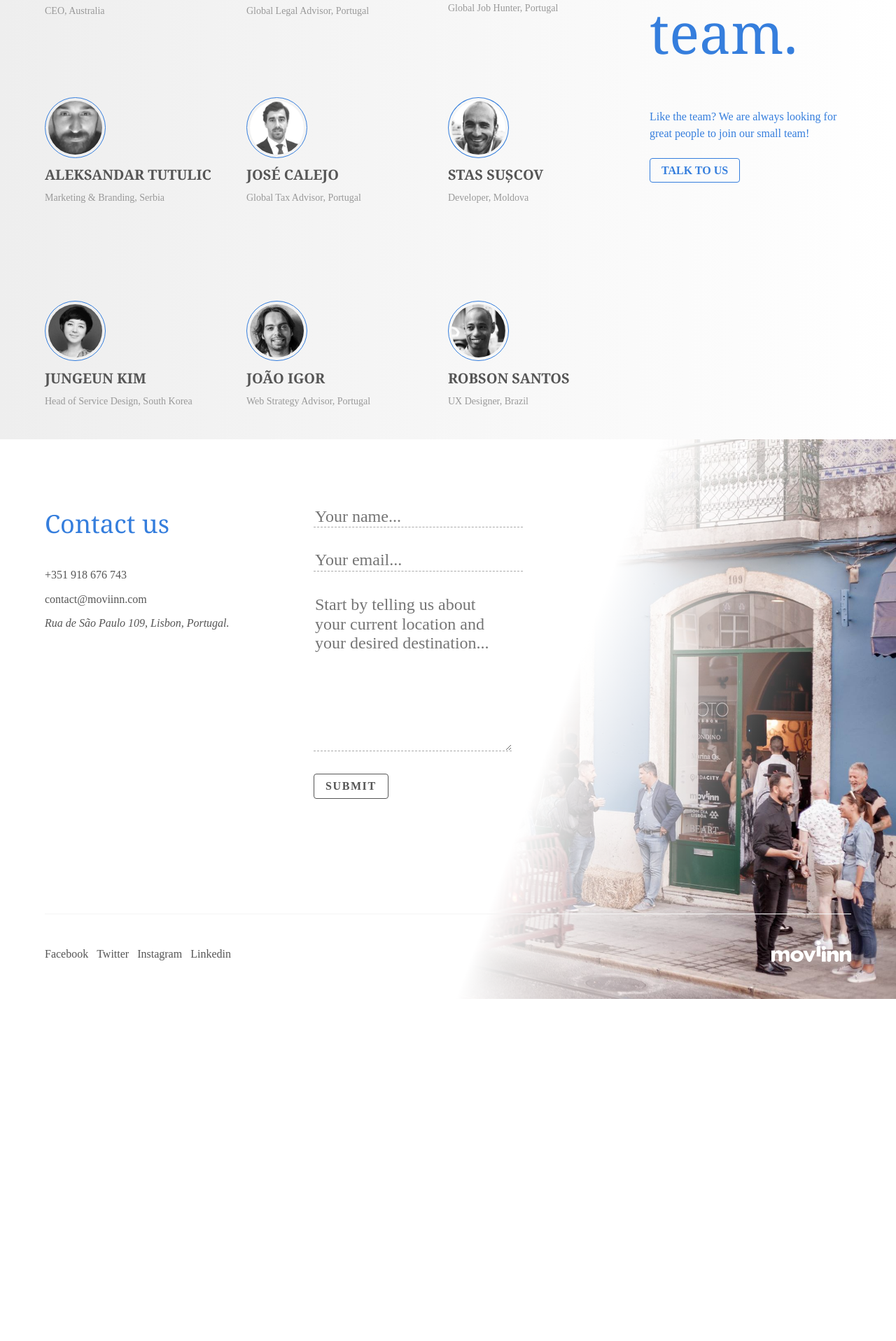
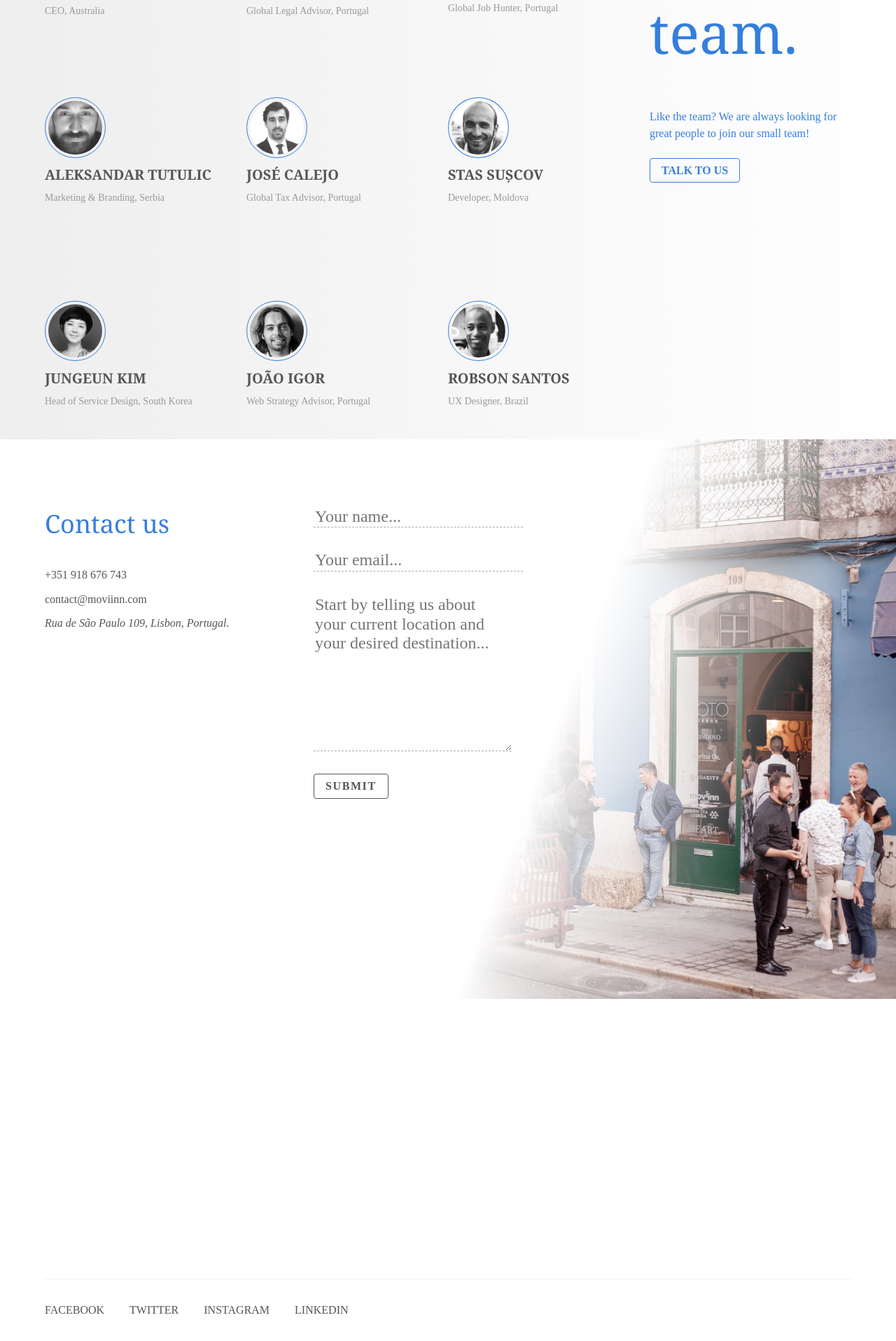
Before and after one commit to Moviinn/moviinn.github.io, a Jekyll site: the page built from index.md, in a window 1280 px wide. Shown: the part 3701-5618 px from the top of the page at 70% size. Built offline with Jekyll 4.4.1, drawn with Linux system fonts in a browser that asks for light colours; nearby versions of some CDN libraries; before the commit the page ends 5129 px from its top, so only the background shows below that.

Commit message:
Footer is now responsive.

```diff
--- a/_includes/footer.html
+++ b/_includes/footer.html
@@ -1,25 +1,15 @@
-<footer class="cf">
-
-  <div class="w-90 center pv4 mt6 bt b--near-white">
-
-    <ul class="list pl0">
-      <li class="di fr mid-gray fw6 white">
-        <img src="/assets/logo-white.svg" alt="MOVIINN" class="logo" />
-      </li>
-      <li class="di">
-        <a class="link dim mid-gray" href="https://facebook.com/moviinn">Facebook</a>
-      </li>
-      <li class="di pl2">
-        <a class="link dim mid-gray" href="https://twitter.com/moviinn">Twitter</a>
-      </li>
-      <li class="di pl2">
-        <a class="link dim mid-gray" href="https://www.instagram.com/moviinn/">Instagram</a>
-      </li>
-      <li class="di pl2">
-        <a class="link dim mid-gray" href="https://www.linkedin.com/company/moviinn">Linkedin</a>
-      </li>
-    </ul>
-
+<div style="height: 400px;">
   </div>
-
-</footer>
+<div class="db dt-ns mw9 center w-90 pv4 bt b--near-white">
+  <nav class="db dtc-ns v-mid tr tl-ns ttu">
+    <a class="db dib-ns mr2 mr3-m mr4-l f6 f5-ns link dim mid-gray" href="https://facebook.com/moviinn">Facebook</a>
+    <a class="db dib-ns mr2 mr3-m mr4-l f6 f5-ns link dim mid-gray" href="https://twitter.com/moviinn">Twitter</a>
+    <a class="db dib-ns mr2 mr3-m mr4-l f6 f5-ns link dim mid-gray" href="https://www.instagram.com/moviinn/">Instagram</a>
+    <a class="db dib-ns mr2 mr3-m mr4-l f6 f5-ns link dim mid-gray" href="https://www.linkedin.com/company/moviinn">Linkedin</a>
+  </nav>
+  <div class="db dtc-ns v-mid tr mt3 mt0-ns mr2 mr0-ns">
+    <a class="link dim mid-gray" href="{{ "/" | relative_url}}" title="{{ site.title | escape }}">
+      <img src="/assets/logo-white.svg" alt="MOVIINN" class="logo" />
+    </a>
+  </div>
+</div>
```
